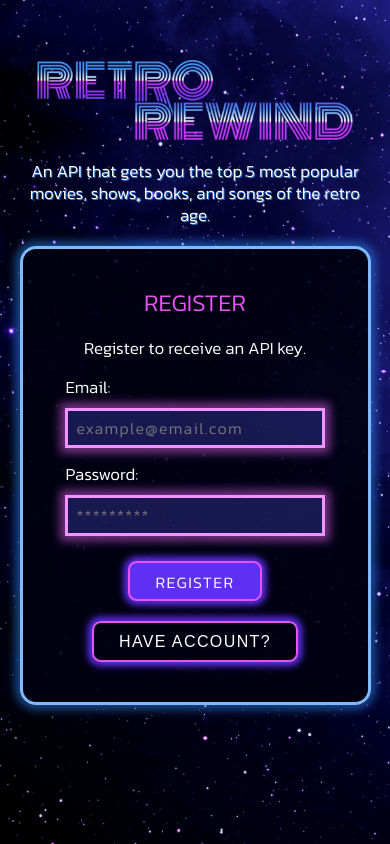
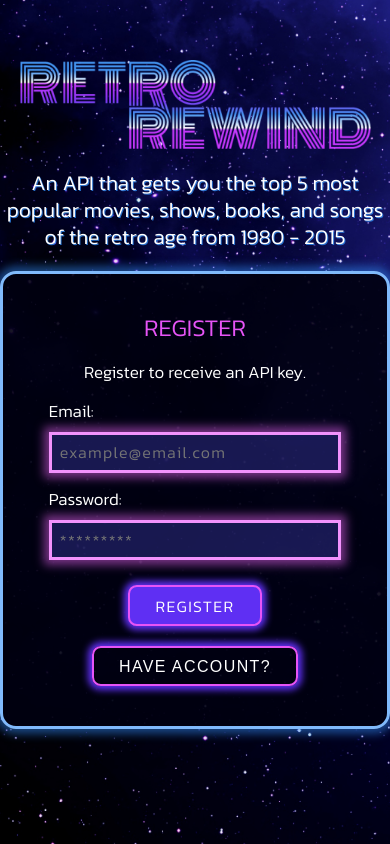
Before and after one commit to hushangni/retro-api-docs, a React (Create React App) app: page / in a window 390 px wide. Built offline with nearby package versions, Linux system fonts and the light colour scheme.

Commit message:
Cleaned up console logs and added additional responsiveness.

```diff
--- a/package.json
+++ b/package.json
@@ -8,7 +8,8 @@
     "react": "^16.8.6",
     "react-dom": "^16.8.6",
     "react-router-dom": "^5.0.1",
-    "react-scripts": "3.0.1"
+    "react-scripts": "3.0.1",
+    "react-transition-group": "^4.2.2"
   },
   "scripts": {
     "start": "react-scripts start",
--- a/src/App.js
+++ b/src/App.js
@@ -62,7 +62,8 @@ class App extends Component {
               (
               login ?
                 <>
-                  <p className="desc">An API that gets you the top 5 most popular movies, shows, books, and songs of the retro age.</p>
+                  <p className="desc">An API that gets you the top 5 most popular movies, shows, books, and songs of the retro age from 1980 - 2015</p>
+
                   <Login
                     showRegister={this.showRegister}
                     setToken={this.setToken}
@@ -70,7 +71,7 @@ class App extends Component {
                 </>
               :
                 <>
-                  <p className="desc">An API that gets you the top 5 most popular movies, shows, books, and songs of the retro age.</p>
+                    <p className="desc">An API that gets you the top 5 most popular movies, shows, books, and songs of the retro age from 1980 - 2015</p>
                   <Register
                     showLogin={this.showLogin}
                     setToken={this.setToken}
--- a/src/components/Docs.js
+++ b/src/components/Docs.js
@@ -1,6 +1,12 @@
-import React from 'react';
+import React, { Component } from 'react';
 
-const Docs = (props) => {
+class Docs extends Component {
+    constructor() {
+        super();
+    }
+
+    render() {
+        const props  = this.props;
         return (
             <section className="docs">
                 <h2>API Documentation </h2>
@@ -110,6 +116,7 @@ const Docs = (props) => {
 
             </section>
         );
+    }
 };
 
 export default Docs;
--- a/src/components/Login.js
+++ b/src/components/Login.js
@@ -18,7 +18,6 @@ class Login extends Component {
 
     handleSubmit = async (e) => {
         e.preventDefault();
-        console.log("handling login submit");
         const { email, password } = this.state;
         try {
             const res = await axios.post('https://retroapi.hackeryou.com/api/users/login', {
--- a/src/components/Register.js
+++ b/src/components/Register.js
@@ -19,9 +19,7 @@ class Register extends Component {
 
     handleSubmit = async (e) => {
         e.preventDefault();
-        console.log("handling register submit");
         const { email, password } = this.state;
-        console.log(email, password);
         try {
             const res = await axios.post('https://retroapi.hackeryou.com/api/users/register', {
                 email: email,
--- a/src/styles/App.css
+++ b/src/styles/App.css
@@ -67,11 +67,21 @@ caption {
   margin: 0 auto;
 }
 
+.logo {
+  opacity: 0.01;
+}
+
+.logo-enter.logo-enter-active {
+  opacity: 1;
+  transition: opacity 500ms ease-in;
+}
+
 .desc {
   color: white;
   text-align: center;
   text-shadow: 1px 1px rgba(47, 138, 243, 0.8);
   margin: 20px 0;
+  font-size: 21px;
 }
 
 .register-login,
@@ -220,3 +230,22 @@ td:nth-child(2),
 .optional {
   font-style: italic;
 }
+
+@media (max-width: 530px) {
+  .docs {
+    padding: 10px;
+  }
+
+  tr:first-child th {
+    font-size: 16px;
+  }
+
+  td,
+  th {
+    padding: 10px;
+  }
+
+  .wrapper {
+    width: 100%;
+  }
+}
```
Also changed, not shown: src/components/Refresh.js (added, +13 -0 lines), 1 other file (tests, documents, lock files or other folders). Lines whose indentation alone changed are shown as unchanged.
